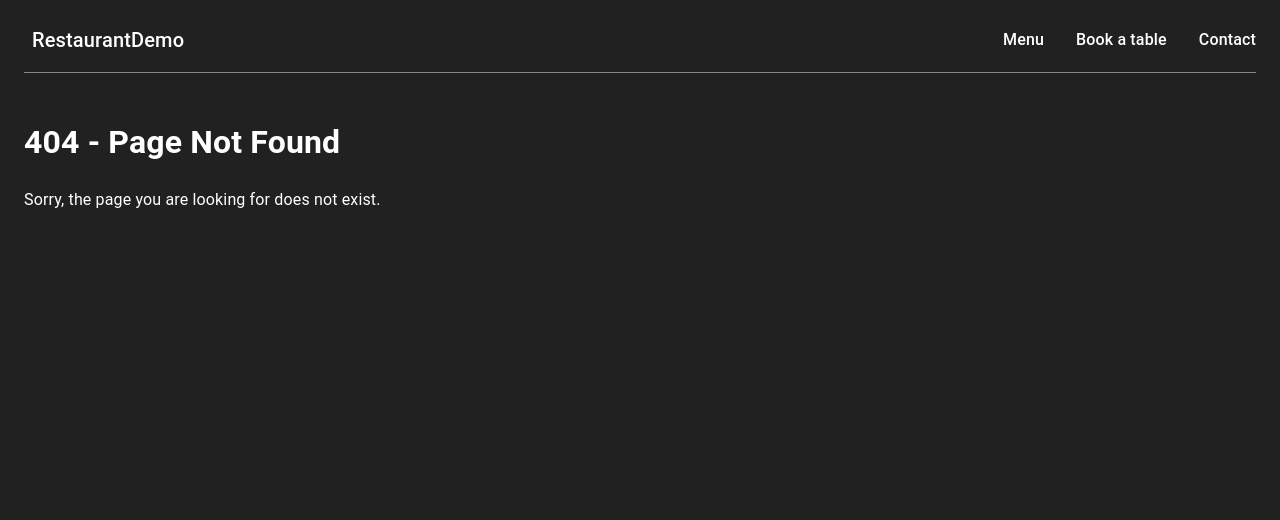
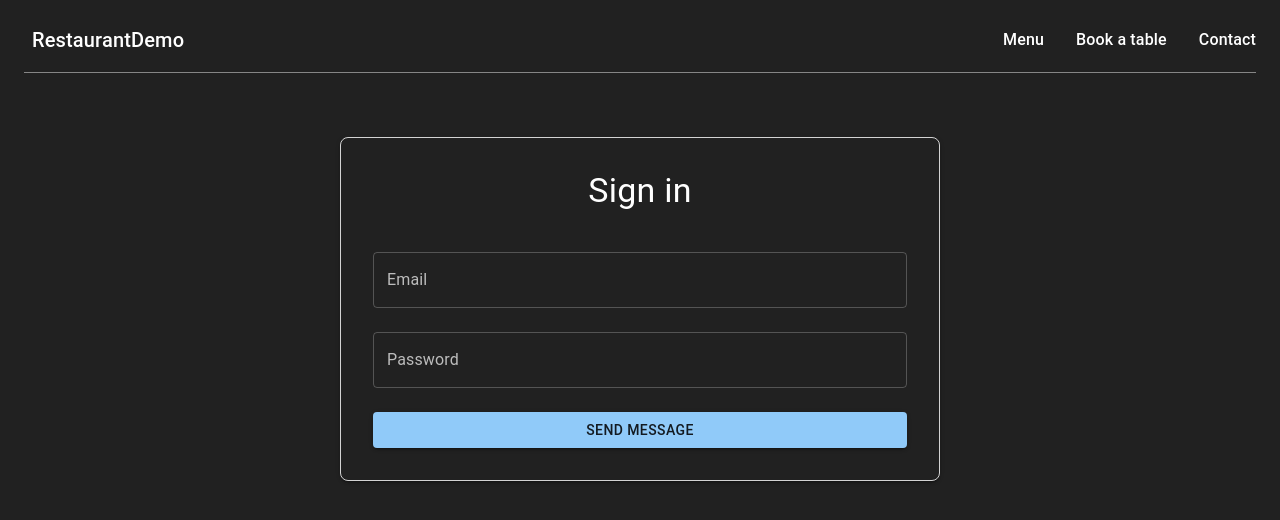
Before and after one commit to AlbinNils98/restaurant-booking-demo, a React (Vite) app in the folder app/: page /login in a window 1280 px wide. Before the commit this address had no page. Shown: the top 520 px of the page. Built offline with nearby package versions, Linux system fonts and the light colour scheme.

Commit message:
Incorporated signIn mutation with login page.
Added auth context for handling setting jwt token. Updated apollo context to use token on requests if it exists.

```diff
--- a/app/package.json
+++ b/app/package.json
@@ -18,6 +18,7 @@
     "dayjs": "^1.11.13",
     "graphql": "^16.11.0",
     "graphql-tag": "^2.12.6",
+    "jwt-decode": "^4.0.0",
     "next-themes": "^0.4.6",
     "react": "^19.1.1",
     "react-dom": "^19.1.1",
--- a/app/src/App.tsx
+++ b/app/src/App.tsx
@@ -1,5 +1,4 @@
 import { BrowserRouter, Routes, Route } from "react-router-dom";
-
 import HomePage from "./pages/home";
 import BookingPage from "./pages/booking";
 import MenuPage from "./pages/menu";
@@ -7,6 +6,10 @@ import NotFoundPage from './pages/notFound';
 import Header from './components/header';
 import ContactPage from './pages/contact';
 import { Box, createTheme, CssBaseline, ThemeProvider } from '@mui/material';
+import LoginPage from './pages/login';
+import { AuthProvider } from './context/Auth';
+import { ProtectedRoute } from './components/ProtectedRoute';
+import MenuPortalPage from './pages/portal/menu';
 
 const App = () => {
 
@@ -27,14 +30,22 @@ const App = () => {
       <ThemeProvider theme={theme}>
         <CssBaseline />
         <BrowserRouter>
+          <AuthProvider>
             <Header />
             <Routes>
               <Route path="/" element={<HomePage />} />
               <Route path="/booking" element={<BookingPage />} />
               <Route path="/menu" element={<MenuPage />} />
               <Route path="/contact" element={<ContactPage />} />
+              <Route path='/login' element={<LoginPage />} />
               <Route path="*" element={<NotFoundPage />} />
+              <Route path='/admin/menu' element={
+                <ProtectedRoute>
+                  <MenuPortalPage />
+                </ProtectedRoute>
+              } />
             </Routes>
+          </AuthProvider>
         </BrowserRouter>
       </ThemeProvider>
     </Box>
--- a/app/src/apolloClient.ts
+++ b/app/src/apolloClient.ts
@@ -1,11 +1,33 @@
-import { ApolloClient, InMemoryCache, createHttpLink } from "@apollo/client";
-
+import { ApolloClient, InMemoryCache, createHttpLink } from '@apollo/client';
+import { setContext } from '@apollo/client/link/context';
+import { jwtDecode, type JwtPayload } from 'jwt-decode';
 
 const httpLink = createHttpLink({
-  uri: 'http://localhost:5000/graphql'
+  uri: 'http://localhost:5000/graphql',
 });
 
-export const client = new ApolloClient({
-  link: httpLink,
+const authLink = setContext((_, { headers }) => {
+  const token = localStorage.getItem('jwtToken');
+
+  if (token) {
+    const decoded = jwtDecode<JwtPayload>(token);
+    if (decoded.exp && decoded.exp < Date.now() / 1000) {
+      localStorage.removeItem('jwtToken');
+      return { headers };
+    }
+  }
+
+  return {
+    headers: {
+      ...headers,
+      authorization: token ? `Bearer ${token}` : "",
+    },
+  };
+});
+
+const client = new ApolloClient({
+  link: authLink.concat(httpLink),
   cache: new InMemoryCache(),
 });
+
+export default client;
--- /dev/null
+++ b/app/src/components/ProtectedRoute.tsx
@@ -0,0 +1,13 @@
+import { Navigate } from "react-router-dom";
+import { useAuth } from '../context/Auth';
+import type { JSX } from 'react';
+
+export const ProtectedRoute = ({ children }: { children: JSX.Element }) => {
+  const { isAuthenticated } = useAuth();
+
+  if (!isAuthenticated) {
+    return <Navigate to="/login" replace />;
+  }
+
+  return children;
+};
--- a/app/src/components/header/index.tsx
+++ b/app/src/components/header/index.tsx
@@ -1,7 +1,11 @@
 import { Box, Stack, Divider, Typography, Link as MuiLink } from "@mui/material";
-import { Link as RouterLink } from "react-router-dom";
+import { Link as RouterLink, useLocation } from "react-router-dom";
 
-const UnderlineLink = ({ to, children }: { to: string; children: React.ReactNode }) => (
+const UnderlineLink = ({ to, children }: { to: string; children: React.ReactNode }) => {
+  const location = useLocation();
+  const isActive = location.pathname === to;
+
+  return (
     <MuiLink
       component={RouterLink}
       to={to}
@@ -16,7 +20,7 @@ const UnderlineLink = ({ to, children }: { to: string; children: React.ReactNode
           left: 0,
           bottom: -2,
           height: 2,
-        width: "0%",
+          width: isActive ? "100%" : "0%",
           bgcolor: "white",
           transition: "width 0.3s ease",
         },
@@ -28,6 +32,7 @@ const UnderlineLink = ({ to, children }: { to: string; children: React.ReactNode
       {children}
     </MuiLink>
   );
+};
 
 function HeaderLinks() {
   return (
--- /dev/null
+++ b/app/src/context/Auth.tsx
@@ -0,0 +1,49 @@
+import { jwtDecode, type JwtPayload } from 'jwt-decode';
+import { createContext, useContext, useState, type ReactNode, useEffect } from "react";
+
+interface AuthContextType {
+  token: string | null;
+  isAuthenticated: boolean;
+  login: (token: string) => void;
+  logout: () => void;
+}
+
+const AuthContext = createContext<AuthContextType>({
+  token: null,
+  isAuthenticated: false,
+  login: () => { },
+  logout: () => { },
+});
+
+export const useAuth = () => useContext(AuthContext);
+
+export const AuthProvider = ({ children }: { children: ReactNode }) => {
+  const [token, setToken] = useState<string | null>(() => localStorage.getItem("jwtToken"));
+
+  const login = (newToken: string) => {
+    localStorage.setItem("jwtToken", newToken);
+    setToken(newToken);
+  };
+
+  const logout = () => {
+    localStorage.removeItem("jwtToken");
+    setToken(null);
+  };
+
+  useEffect(() => {
+    if (token) {
+      try {
+        const { exp } = jwtDecode<JwtPayload>(token);
+        if (!exp || exp < Date.now() / 1000) logout();
+      } catch {
+        logout();
+      }
+    }
+  }, [token]);
+
+  return (
+    <AuthContext.Provider value={{ token, isAuthenticated: !!token, login, logout }}>
+      {children}
+    </AuthContext.Provider>
+  );
+};
--- /dev/null
+++ b/app/src/graphql/mutation/user.ts
@@ -0,0 +1,7 @@
+import gql from 'graphql-tag';
+
+export const SIGN_IN_MUTATION = gql`
+mutation SignIn($email: String!, $password: String!) {
+  signIn(email: $email, password: $password)
+}
+`
--- a/app/src/main.tsx
+++ b/app/src/main.tsx
@@ -4,7 +4,7 @@ import './index.css'
 import App from './App'
 
 import { ApolloProvider } from '@apollo/client'
-import { client } from './apolloClient'
+import client from './apolloClient'
 
 createRoot(document.getElementById('root')!).render(
   <StrictMode>
--- a/app/src/pages/login/index.tsx
+++ b/app/src/pages/login/index.tsx
@@ -1,11 +1,86 @@
+import { Box, Button, TextField, Typography } from '@mui/material';
+import { useState } from 'react';
+import type { SignInMutation, SignInMutationVariables } from '../../generated/graphql';
+import { useMutation } from '@apollo/client';
+import { SIGN_IN_MUTATION } from '../../graphql/mutation/user';
+import { useAuth } from '../../context/Auth';
 
 
 const LoginPage = () => {
+  const { login } = useAuth();
+
+  const [formData, setFormData] = useState<SignInMutationVariables>({
+    email: "",
+    password: ""
+  });
+
+  const [signInMutation] = useMutation<SignInMutation, SignInMutationVariables>(SIGN_IN_MUTATION, {
+    onCompleted: (data) => {
+      login(data.signIn)
+    }
+  })
+
+  const [errors, setErrors] = useState<{ email?: string; password?: string }>({});
+
+  const validate = () => {
+    const newErrors: typeof errors = {};
+    if (!formData.email.trim()) newErrors.email = "Email is required";
+    else if (!/\S+@\S+\.\S+/.test(formData.email)) newErrors.email = "Invalid email";
+    if (!formData.password.trim()) newErrors.password = "Password is required";
+    setErrors(newErrors);
+    return Object.keys(newErrors).length === 0;
+  };
+
+  const handleSubmit = async (e: React.FormEvent) => {
+    e.preventDefault();
+    if (!validate()) return;
+    signInMutation({ variables: formData });
+    setFormData({ email: "", password: "" });
+  };
+
   return (
-    <div>
-      <h1>Login Page</h1>
-      <p>In progress</p>
-    </div>
+    <Box
+      maxWidth={600}
+      mx="auto"
+      mt={5}
+      p={4}
+      border="1px solid lightgray"
+      borderRadius={2}
+      boxShadow={2}
+    >
+      <Typography variant="h4" mb={3} textAlign="center">
+        Sign in
+      </Typography>
+
+      <form onSubmit={handleSubmit}>
+
+        <TextField
+          label="Email"
+          type="email"
+          fullWidth
+          margin="normal"
+          value={formData.email}
+          onChange={(e) => setFormData({ ...formData, email: e.target.value })}
+          error={!!errors.email}
+          helperText={errors.email}
+        />
+
+        <TextField
+          label="Password"
+          type='password'
+          fullWidth
+          margin="normal"
+          value={formData.password}
+          onChange={(e) => setFormData({ ...formData, password: e.target.value })}
+          error={!!errors.password}
+          helperText={errors.password}
+        />
+
+        <Button type="submit" variant="contained" color="primary" fullWidth sx={{ mt: 2 }}>
+          Send Message
+        </Button>
+      </form>
+    </Box >
   );
 }
 
--- /dev/null
+++ b/app/src/pages/portal/menu/index.tsx
@@ -0,0 +1,11 @@
+import { Typography } from '@mui/material'
+
+const MenuPortalPage = () => {
+  return (
+    <>
+      <Typography>Portal menu page</Typography>
+    </>
+  )
+}
+
+export default MenuPortalPage;
```
Also changed, not shown: app/src/generated/graphql.tsx (+40 -0 lines). Lines whose indentation alone changed are shown as unchanged.
